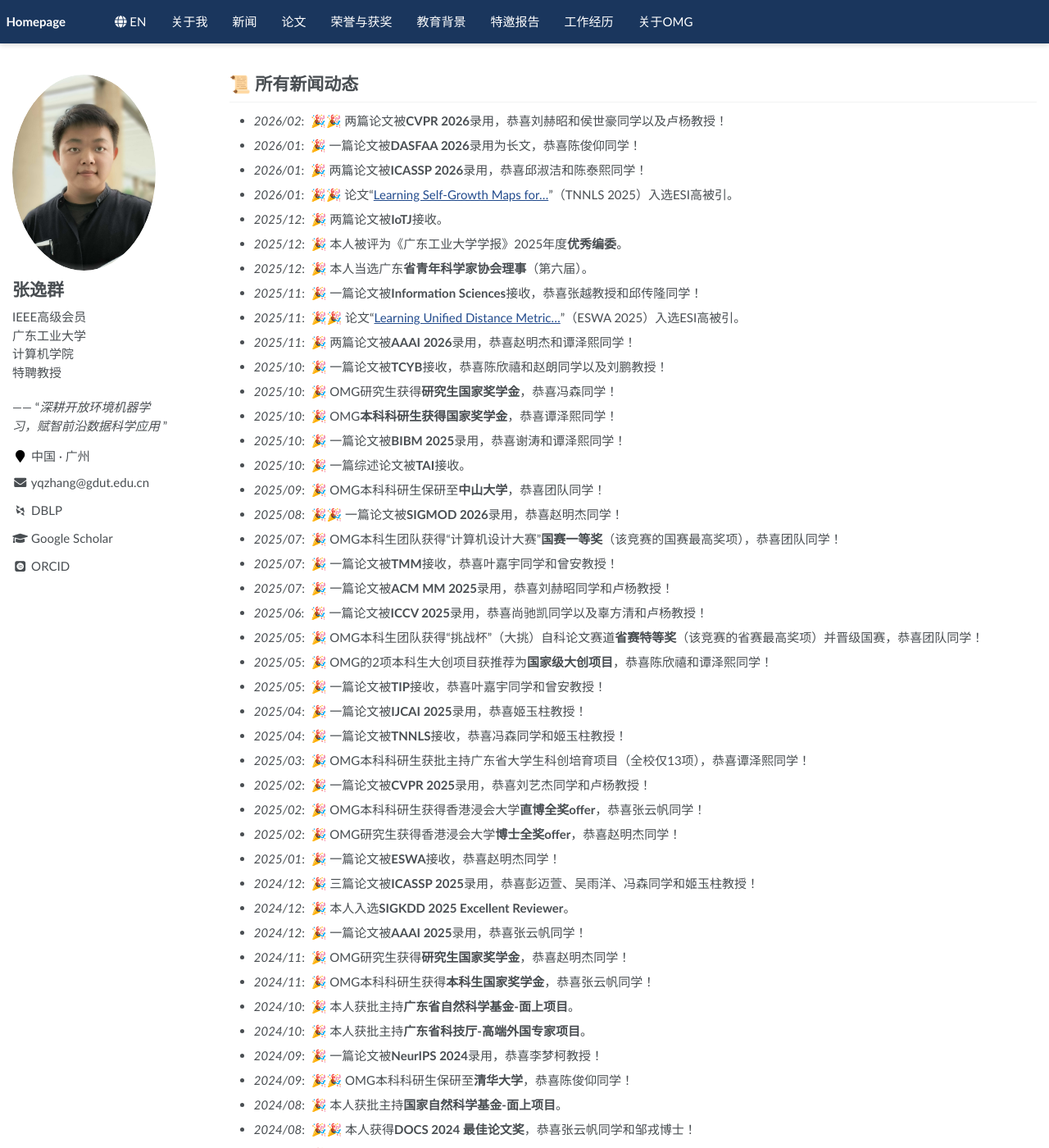
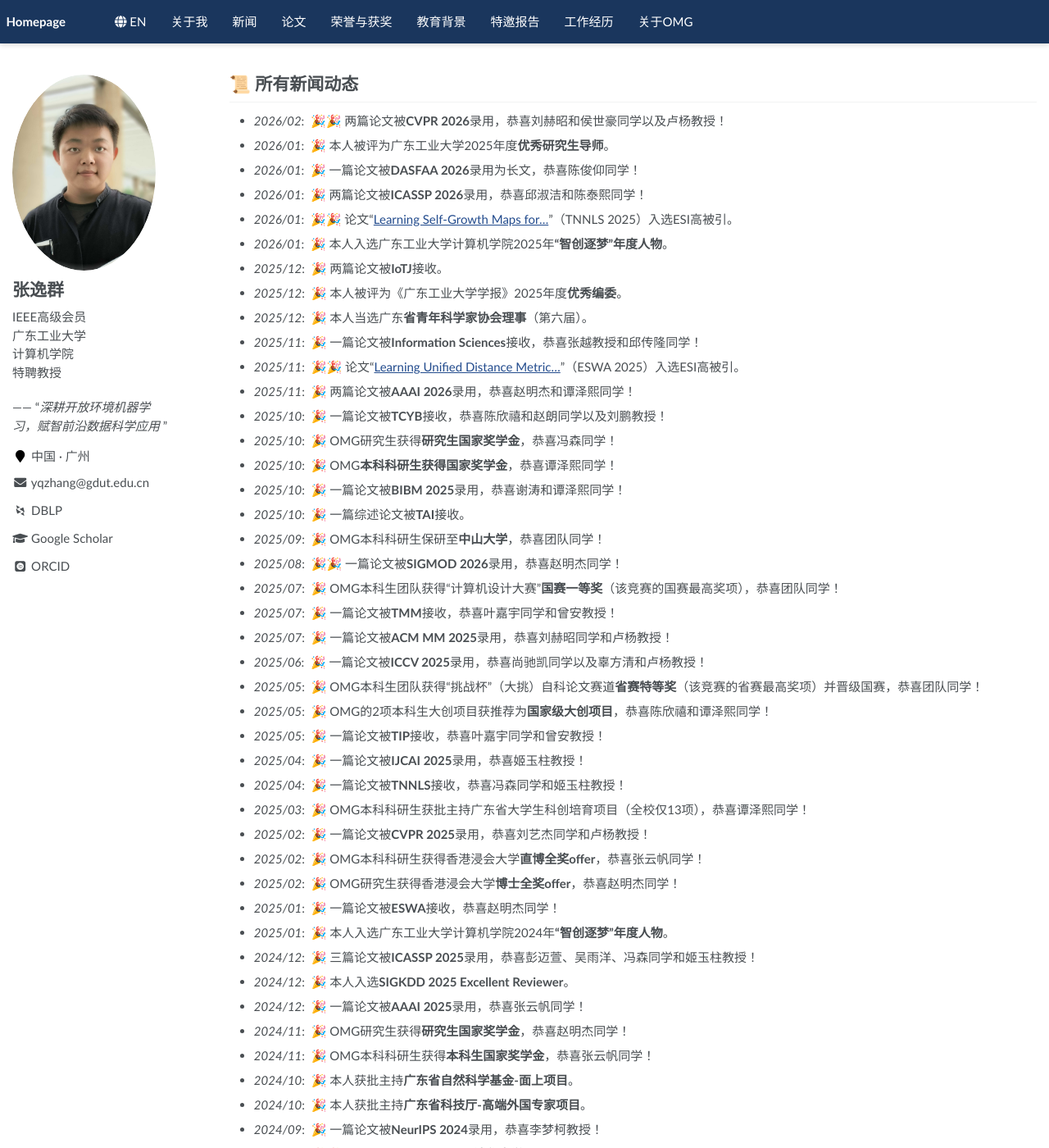
Before and after one commit to yqzhang-Zz/zh-news, a Jekyll site: the page built from _pages/about.md, in a window 1280 px wide and 1400 px high. Shown: the whole window at 82% size. Built offline with Jekyll 4.4.1, drawn with Linux system fonts in a browser that asks for light colours; some web fonts are replaced; a script that is not in the unit is left out; comment, search, counter and statistics services are not loaded.

Commit message:
Update about.md

```diff
--- a/_pages/about.md
+++ b/_pages/about.md
@@ -12,9 +12,11 @@ redirect_from:
 
 # 📜 所有新闻动态
 - *2026/02*: &nbsp;🎉🎉 两篇论文被**CVPR 2026**录用，恭喜刘赫昭和侯世豪同学以及卢杨教授！
+- *2026/01*: &nbsp;🎉 本人被评为广东工业大学2025年度**优秀研究生导师**。
 - *2026/01*: &nbsp;🎉 一篇论文被**DASFAA 2026**录用为长文，恭喜陈俊仰同学！
 - *2026/01*: &nbsp;🎉 两篇论文被**ICASSP 2026**录用，恭喜邱淑洁和陈泰熙同学！
 - *2026/01*: &nbsp;🎉🎉 论文“[Learning Self-Growth Maps for…](https://ieeexplore.ieee.org/abstract/document/11007519)”（TNNLS 2025）入选ESI高被引。
+- *2026/01*: &nbsp;🎉 本人入选广东工业大学计算机学院2025年**“智创逐梦”年度人物**。
 - *2025/12*: &nbsp;🎉 两篇论文被**IoTJ**接收。
 - *2025/12*: &nbsp;🎉 本人被评为《广东工业大学学报》2025年度**优秀编委**。
 - *2025/12*: &nbsp;🎉 本人当选广东**省青年科学家协会理事**（第六届）。
@@ -42,6 +44,7 @@ redirect_from:
 - *2025/02*: &nbsp;🎉 OMG本科科研生获得香港浸会大学**直博全奖offer**，恭喜张云帆同学！
 - *2025/02*: &nbsp;🎉 OMG研究生获得香港浸会大学**博士全奖offer**，恭喜赵明杰同学！
 - *2025/01*: &nbsp;🎉 一篇论文被**ESWA**接收，恭喜赵明杰同学！
+- *2025/01*: &nbsp;🎉 本人入选广东工业大学计算机学院2024年**“智创逐梦”年度人物**。
 - *2024/12*: &nbsp;🎉 三篇论文被**ICASSP 2025**录用，恭喜彭迈萱、吴雨洋、冯森同学和姬玉柱教授！
 - *2024/12*: &nbsp;🎉 本人入选**SIGKDD 2025 Excellent Reviewer**。
 - *2024/12*: &nbsp;🎉 一篇论文被**AAAI 2025**录用，恭喜张云帆同学！
```
